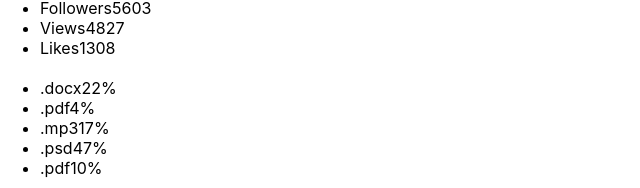
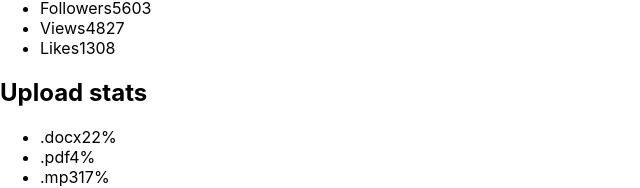
Before and after one commit to HryhoriiAndriiets1974/goit-react-hw-01-components, a React (Create React App) app: page / in a window 1280 px wide. Shown: the part 430-618 px from the top of the page, without its empty margins (0-640 px from the left). Built offline with nearby package versions, Linux system fonts and the light colour scheme.

Commit message:
-error-in-console

```diff
--- a/src/components/App.jsx
+++ b/src/components/App.jsx
@@ -15,7 +15,7 @@ export const App = () => {
        stats={user.stats}
     />
     <Statistics
-      title
+      title="Upload stats"
       stats={data}
     />
     </div>
--- a/src/components/Profile/Profile.js
+++ b/src/components/Profile/Profile.js
@@ -32,7 +32,7 @@ export default function Profile({avatar, name, tag, location, stats}) {
   )
 }
 
-Profile.PropTypes = {
+Profile.propTypes = {
   avatar: PropTypes.string.isRequired,
   name: PropTypes.string.isRequired,
   tag: PropTypes.string.isRequired,
--- a/src/components/Statistics/Statistics.js
+++ b/src/components/Statistics/Statistics.js
@@ -18,7 +18,7 @@ export default function Statistics({title, stats}) {
   );
 };
 
-Statistics.PropTypes = {
+Statistics.propTypes = {
   title: PropTypes.string,
   stats: PropTypes.arrayOf(
     PropTypes.shape({
```
